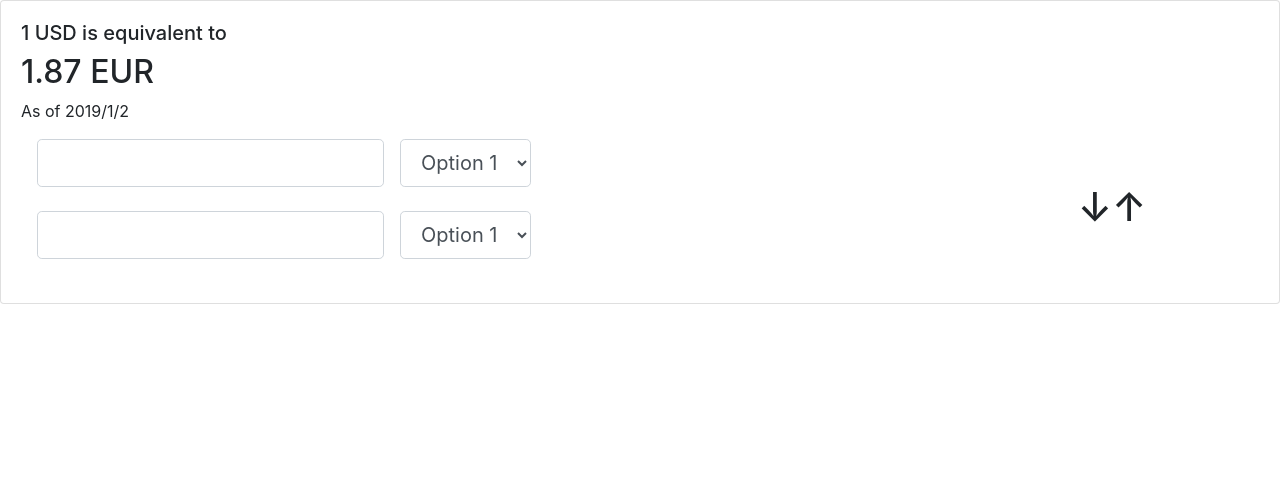
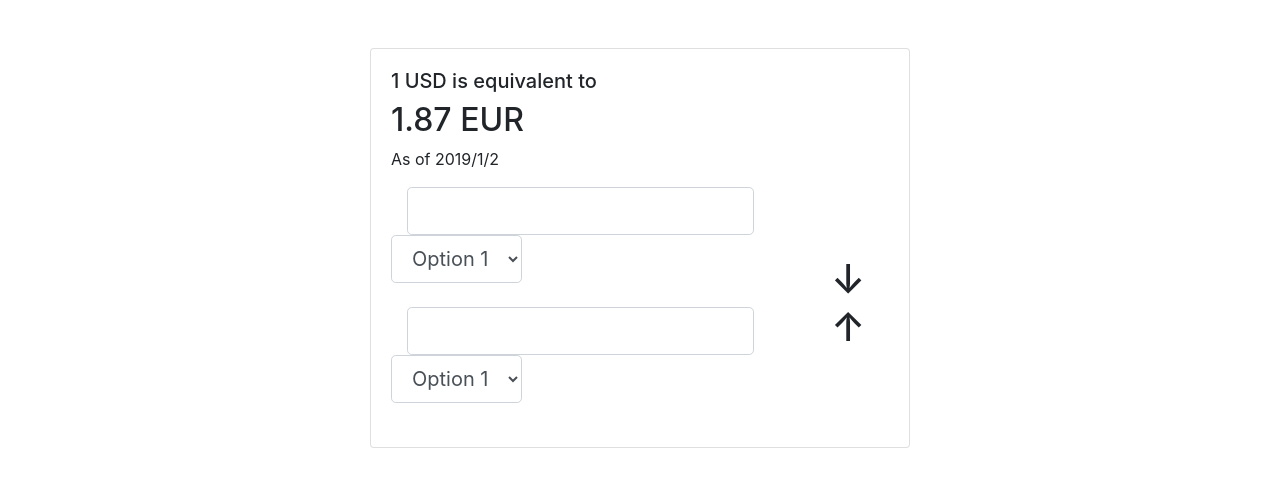
Before and after one commit to anushkachauhxn/reactjs_currencyconverter, a React (Create React App) app: page / in a window 1280 px wide. Shown: the top 484 px of the page. Built offline with nearby package versions, Linux system fonts and the light colour scheme.

Commit message:
Added constructor and state

```diff
--- a/src/App.js
+++ b/src/App.js
@@ -2,8 +2,23 @@ import React, { Component } from 'react';
 import './App.css';
 
 class App extends Component {
+  constructor(props) {
+    super(props);
+    this.state = {
+        currencies: ['USD', 'AUD', 'SGD', 'PHP', 'EUR'],
+        base: 'USD',
+        amount: '',
+        convertTo: 'EUR',
+        result: '',
+        date: ''
+    }
+  }
+
   render() {
     return (
+      <div className="container my-5">
+        <div className="row">
+          <div className="col-lg-6 mx-auto">
             <div className="card card-body">
               <h5>1 USD is equivalent to</h5>
               <h2>1.87 EUR</h2>
@@ -29,6 +44,10 @@ class App extends Component {
                 </div>
               </div>
             </div>
+          </div>
+        </div>
+      </div>
+
     );
   }
 }
```
Lines whose indentation alone changed are shown as unchanged.
